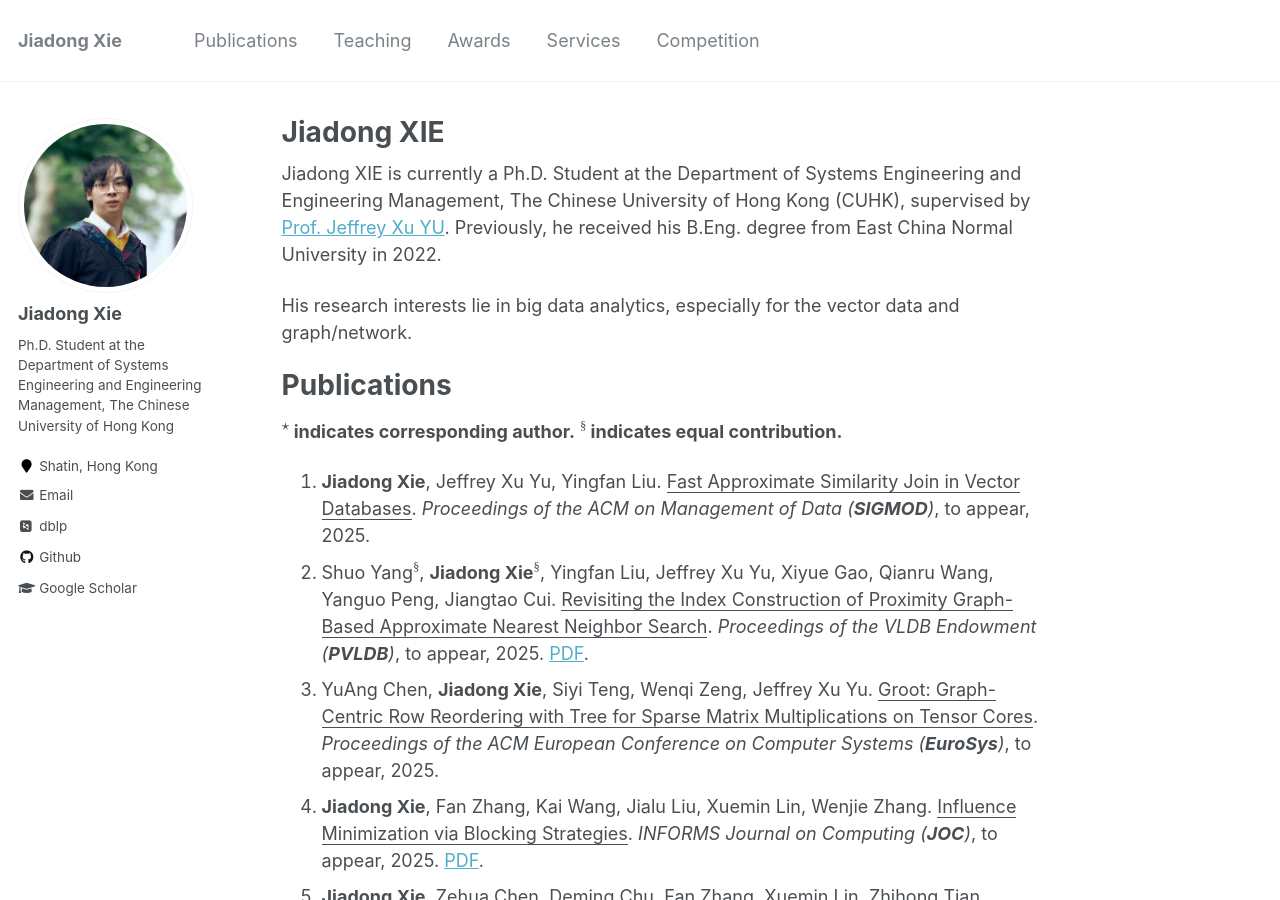
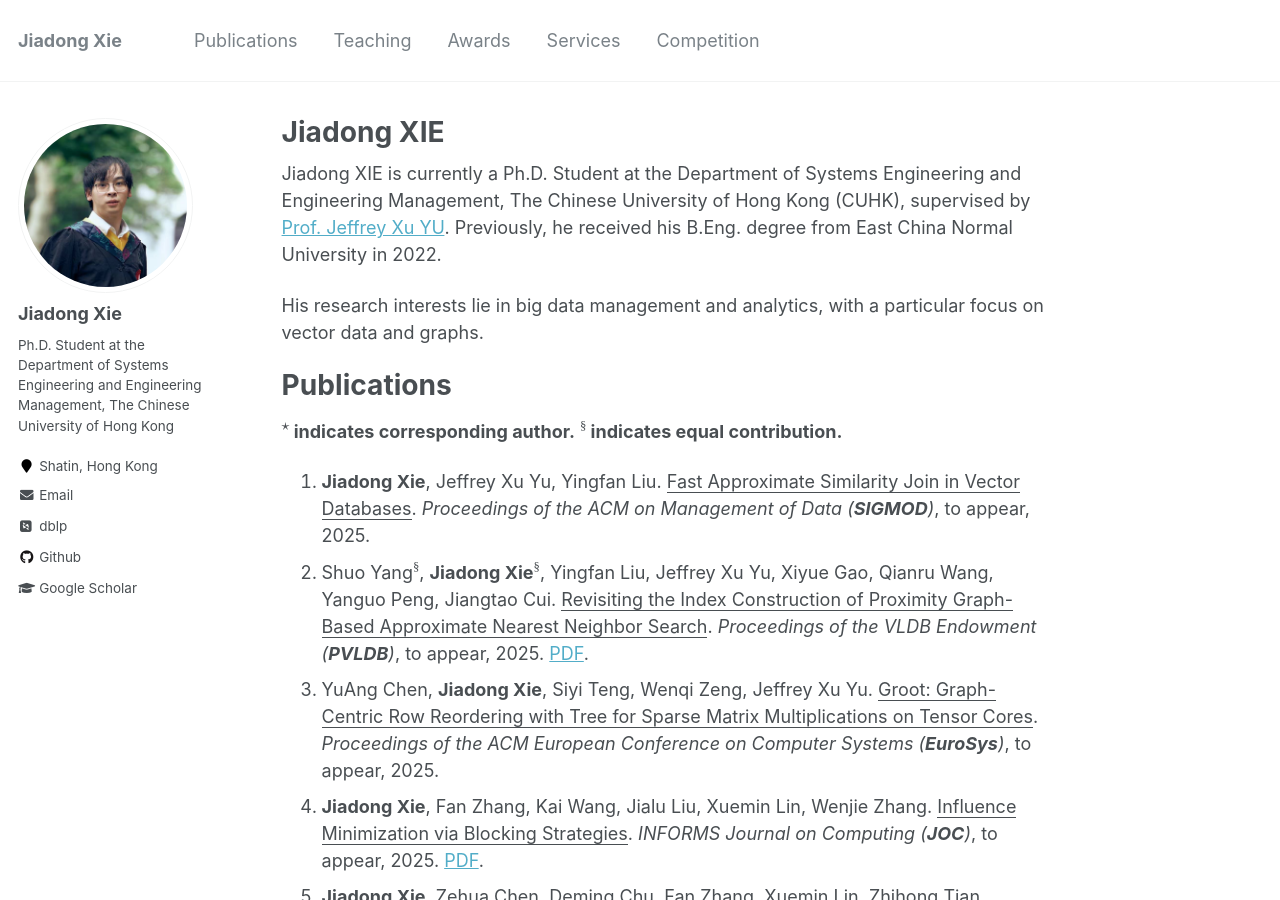
Before and after one commit to Xiejiadong/Xiejiadong.github.io, a Jekyll site: the page built from _pages/about.md, in a window 1280 px wide and 900 px high. Built offline with Jekyll 4.4.1, drawn with Linux system fonts in a browser that asks for light colours; some web fonts are replaced; formulas are drawn with MathJax 3.

Commit message:
Update about.md

```diff
--- a/_pages/about.md
+++ b/_pages/about.md
@@ -11,7 +11,7 @@ redirect_from:
 Jiadong XIE is currently a Ph.D. Student at the Department of Systems Engineering and Engineering Management, The Chinese University of Hong Kong (CUHK), supervised by [Prof. Jeffrey Xu YU](https://www.se.cuhk.edu.hk/people/academic-staff/prof-yu-xu-jeffrey/).
 Previously, he received his B.Eng. degree from East China Normal University in 2022.
 
-His research interests lie in big data analytics, especially for the vector data and graph/network.
+His research interests lie in big data management and analytics, with a particular focus on vector data and graphs.
 
 
 Publications
```
